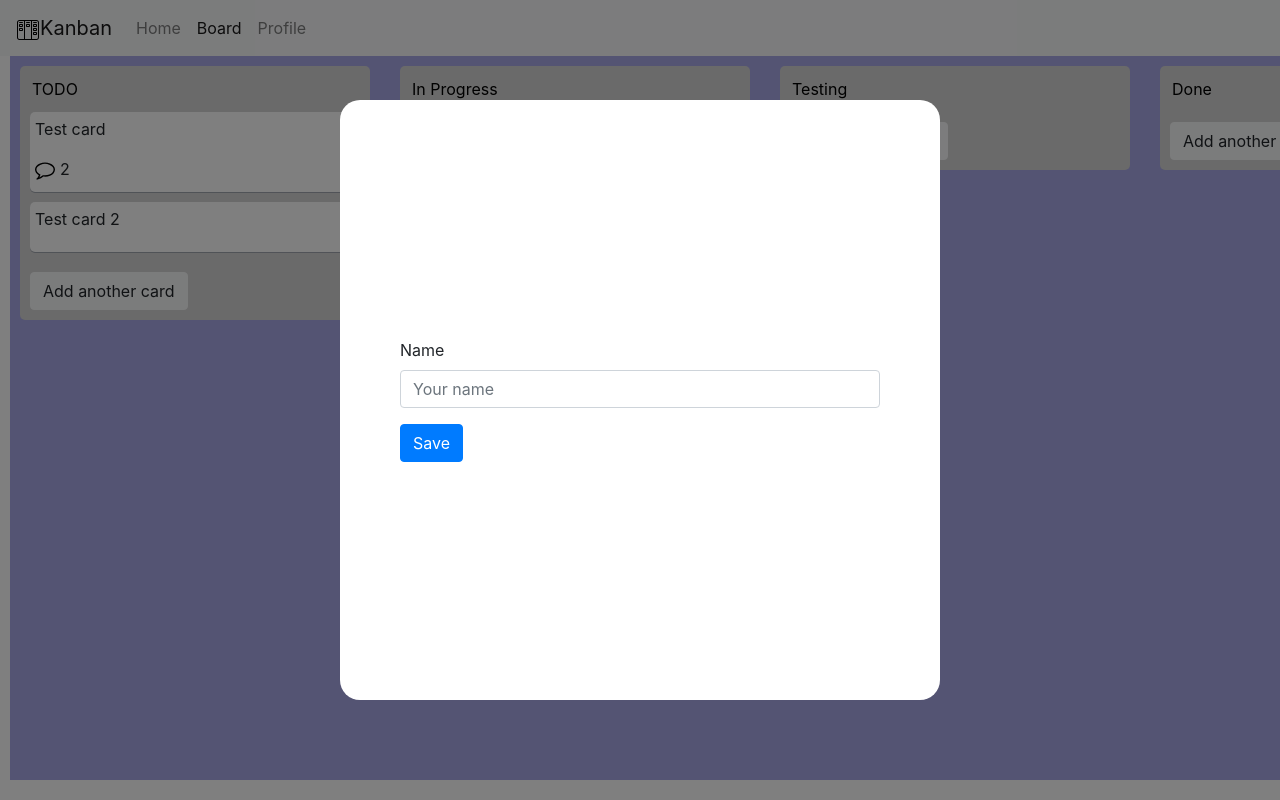
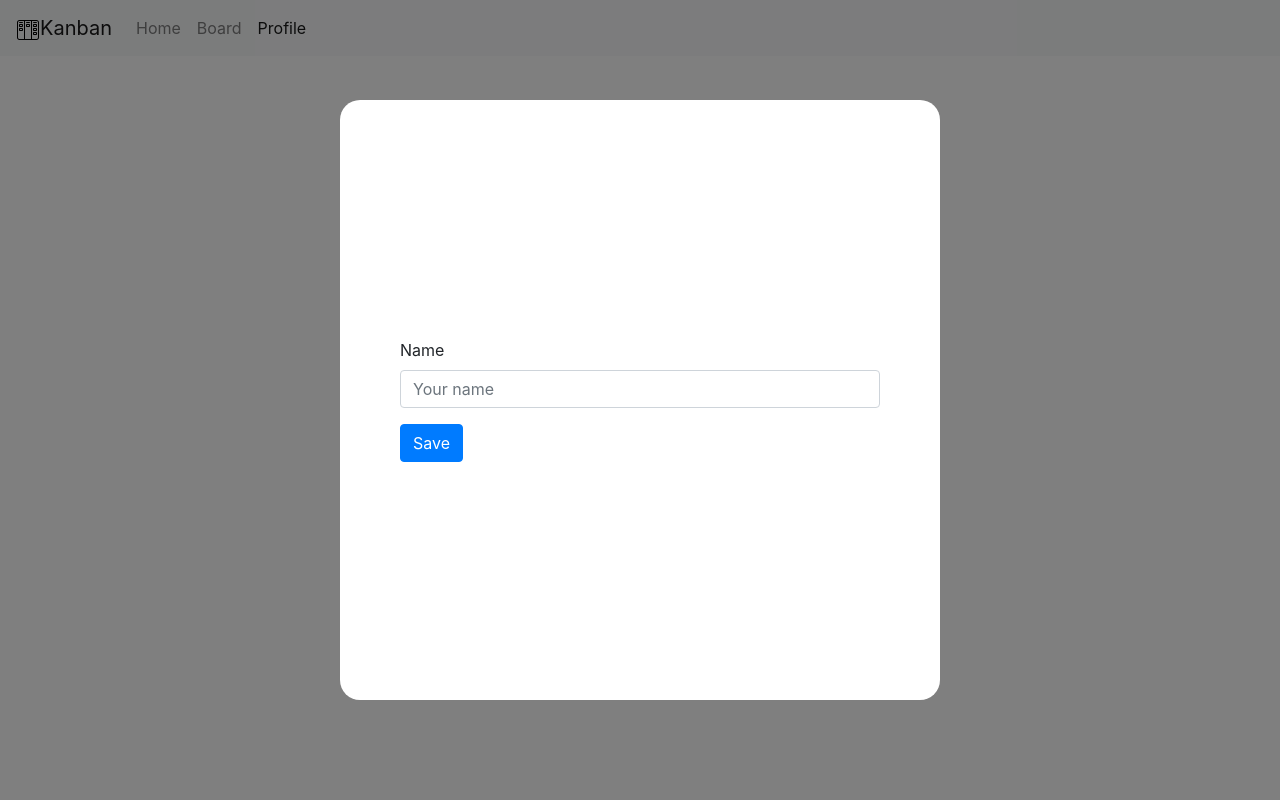
Before and after one commit to KulikVyacheslav/Kanban, a React (Create React App) app: page /profile in a window 1280 px wide. Before the commit this address led to /board. Built offline with nearby package versions, Linux system fonts and the light colour scheme.

Commit message:
Pofile migrate to App

```diff
--- a/src/App.tsx
+++ b/src/App.tsx
@@ -1,27 +1,63 @@
-import React from 'react';
+import React, {useCallback, useEffect, useState} from 'react';
 import {Layout} from "./components/Layout";
 import {Navbar} from "./components/Navbar";
 import { Redirect, Route, Switch } from "react-router-dom";
+import {IProfile} from "./interfaces/interfaces";
+import {nanoid} from 'nanoid';
+import {Greeting} from "./components/Greeting";
+import {Profile} from "./components/Profile";
 
 
 export const App = () => {
 
+        const [profile, setProfile] = useState<IProfile>({
+            name: '',
+            id: nanoid()
+        });
 
+    const handlerName = useCallback((name: string): void => {
+        setProfile((profile) => {
+            return {
+                ...profile,
+                name,
+            };
+        });
+    }, []);
+
+    useEffect(() => {
+        const localVar = JSON.parse(localStorage.getItem('profile') as string);
+        if (!localVar) {
+            localStorage.setItem('profile', JSON.stringify(profile));
+        } else {
+            setProfile(localVar);
+        }
+
+
+
+    }, []);
+
+    useEffect( () => {
+        if(profile.name !== '') {
+            localStorage.setItem('profile', JSON.stringify(profile));
+        }
+
+    },  [profile]);
 
     return (
         <>
             <Navbar/>
+            {(profile.name === '' && <Greeting handlerName={handlerName}/>)}
             <div className="content">
                 <Switch>
                     <Route exact path="/board">
-                        <Layout />
+                        <Layout profileName={profile.name}/>
                     </Route>
                     <Route exact path="/cards/:id">
-                        <Layout />
+                        <Layout profileName={profile.name}/>
                     </Route>
-                    {/*<Route path="/profile">*/}
-                    {/*    <Profile changeProfileName={this.handlerName} profile={profile}/>*/}
-                    {/*</Route>*/}
+                    <Route path="/profile">
+                        <Profile changeProfileName={handlerName} profile={profile}/>
+                    </Route>
                     <Route path="*">
                         <Redirect to="/board"/>
                     </Route>
--- a/src/components/Layout/Layout.tsx
+++ b/src/components/Layout/Layout.tsx
@@ -16,7 +16,7 @@ import {Profile} from "../Profile";
 
 
 export interface IState {
-    profile: IProfile,
+    // profile: IProfile,
     lists: Array<ILists>,
     cards: Array<ICards>,
     comments: Array<IComments>,
@@ -29,10 +29,10 @@ export class LayoutComponent extends React.Component<any, IState> {
         super(props);
 
         this.state = {
-            profile: {
+           /* profile: {
                 name: '',
                 id: nanoid()
-            },
+            },*/
             lists: [
                 {
                     title: 'TODO',
@@ -91,7 +91,7 @@ export class LayoutComponent extends React.Component<any, IState> {
             },
         };
 
-        this.handlerName = this.handlerName.bind(this);
+        // this.handlerName = this.handlerName.bind(this);
         this.handlerResetState = this.handlerResetState.bind(this);
         this.toggleHandlerAddButton = this.toggleHandlerAddButton.bind(this);
         this.addNewCard = this.addNewCard.bind(this);
@@ -111,27 +111,25 @@ export class LayoutComponent extends React.Component<any, IState> {
     }
 
     componentDidMount(): void {
-        this.saveToLocalStorage('profile');
         this.saveToLocalStorage('lists');
         this.saveToLocalStorage('cards');
         this.saveToLocalStorage('comments');
     }
 
     componentDidUpdate(): void {
-        this.saveToLocalStorageTruly('profile');
         this.saveToLocalStorageTruly('lists');
         this.saveToLocalStorageTruly('cards');
         this.saveToLocalStorageTruly('comments');
     }
 
-    handlerName(name: string): void {
-        this.setState((state) => ({
-            profile: {
-                ...state.profile,
-                name: name,
-            }
-        }));
-    }
+    // handlerName(name: string): void {
+    //     this.setState((state) => ({
+    //         profile: {
+    //             ...state.profile,
+    //             name: name,
+    //         }
+    //     }));
+    // }
 
     handlerResetState(event: React.MouseEvent<HTMLDivElement>): void {
         const {toggleAddCardButton} = this.state;
@@ -200,10 +198,10 @@ export class LayoutComponent extends React.Component<any, IState> {
     }
 
     addNewComment(idCard: string, text: string): void {
-
+        console.log(this.props)
         const newComment = {
             id: nanoid(),
-            author: this.state.profile.name,
+            author: this.props.profileName,
             idCard,
             text
         };
@@ -351,14 +349,14 @@ export class LayoutComponent extends React.Component<any, IState> {
 
 
     render() {
-        const {profile, lists, cards, comments} = this.state;
+        const {lists, cards, comments} = this.state;
         const {location} = this.props;
         const isModal = location.state?.modal;
         return (
             <>
                 {/*<Navbar/>*/}
                 {/*<div className="content">*/}
-                    {(profile.name === '' && <Greeting handlerName={this.handlerName}/>)}
+                {/*    {(profile.name === '' && <Greeting handlerName={this.handlerName}/>)}*/}
                 <Board
                     render={this.renderList}
                     handlerResetState={this.handlerResetState}
@@ -399,4 +397,4 @@ export class LayoutComponent extends React.Component<any, IState> {
     }
 }
 
-export const Layout = withRouter(LayoutComponent);
+export const Layout = withRouter<any, any>(LayoutComponent);
--- a/src/types/types.ts
+++ b/src/types/types.ts
@@ -1,2 +1,2 @@
 export type IDBoardState = string | null
-export type ParamsState = "profile" | "lists" | "cards" | "comments"
+export type ParamsState = "lists" | "cards" | "comments"
```
